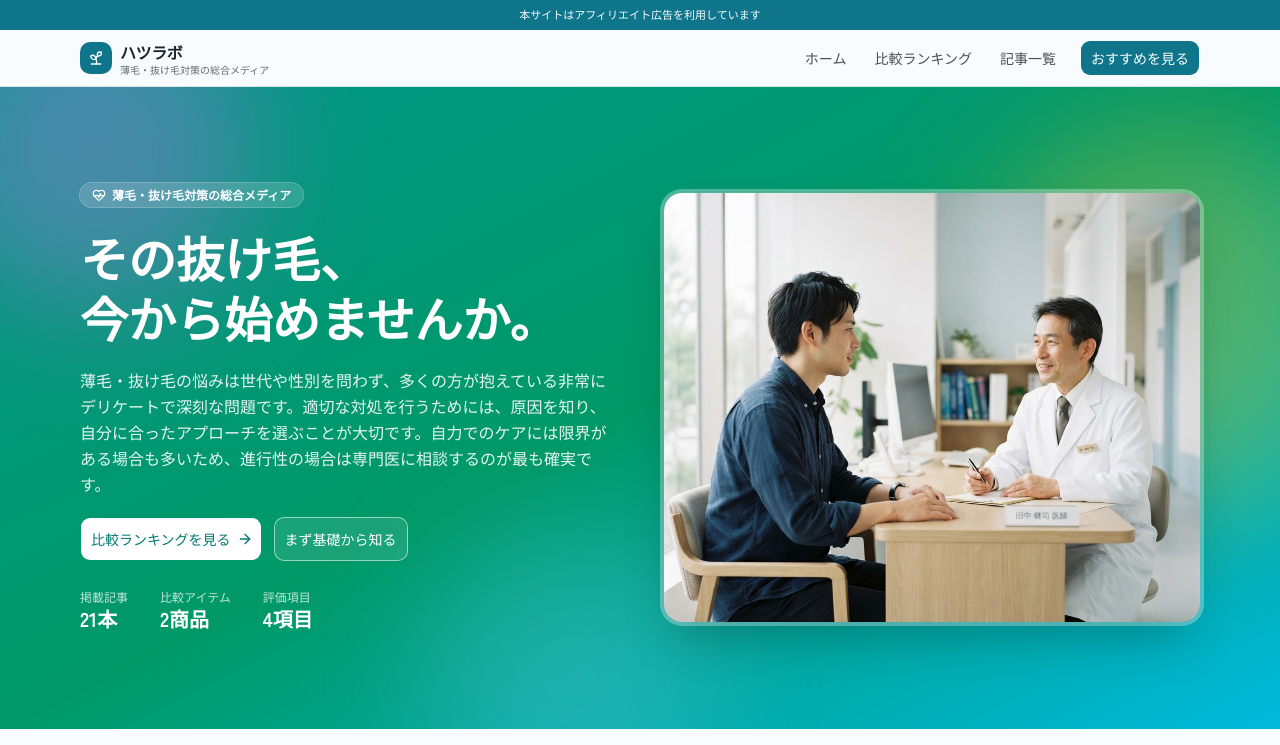
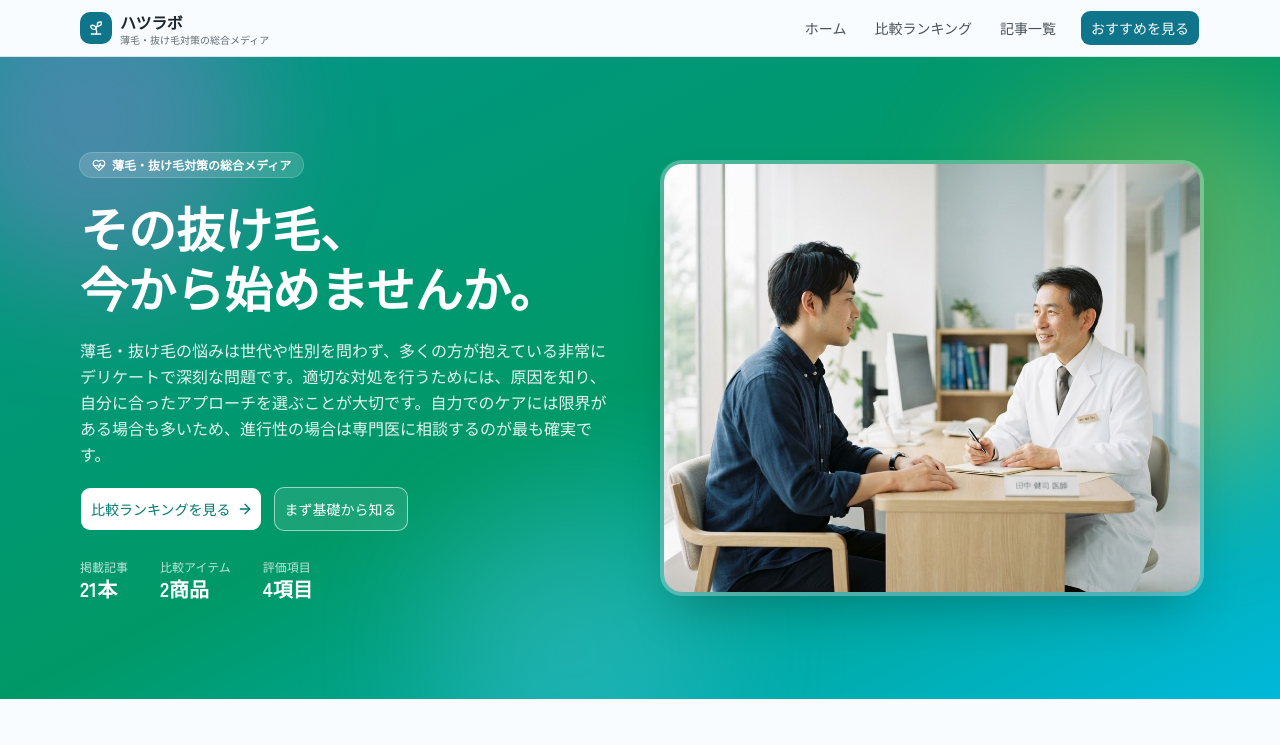
Before and after one commit to youtubetk97-rgb/kami-lab, a Next.js app: page / in a window 1280 px wide. Shown: the top 745 px of the page. Built offline with nearby package versions, Linux system fonts and the light colour scheme.

Commit message:
Remove affiliate advertising banner from site header

```diff
--- a/components/site-header.tsx
+++ b/components/site-header.tsx
@@ -18,12 +18,6 @@ export function SiteHeader() {
 
   return (
     <header className="sticky top-0 z-40 border-b border-border bg-background/90 backdrop-blur-md">
-      <div className="bg-primary text-primary-foreground">
-        <p className="mx-auto max-w-6xl px-4 py-1.5 text-center text-[11px] leading-relaxed">
-          本サイトはアフィリエイト広告を利用しています
-        </p>
-      </div>
-
       <div className="mx-auto flex h-14 max-w-6xl items-center justify-between gap-3 px-4">
         <Link href="/" className="flex items-center gap-2">
           <span className="flex size-8 items-center justify-center rounded-lg bg-primary text-primary-foreground">
```
